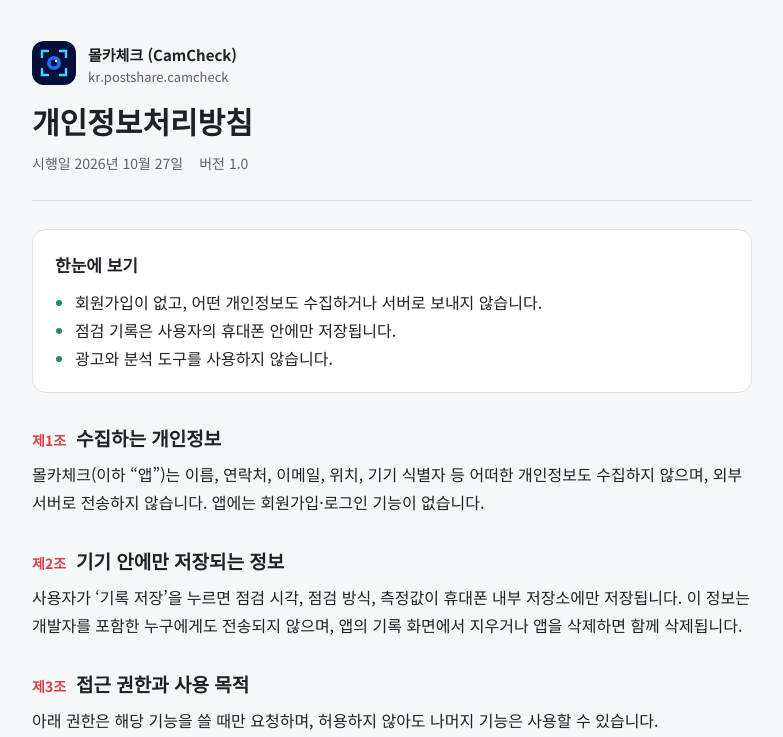
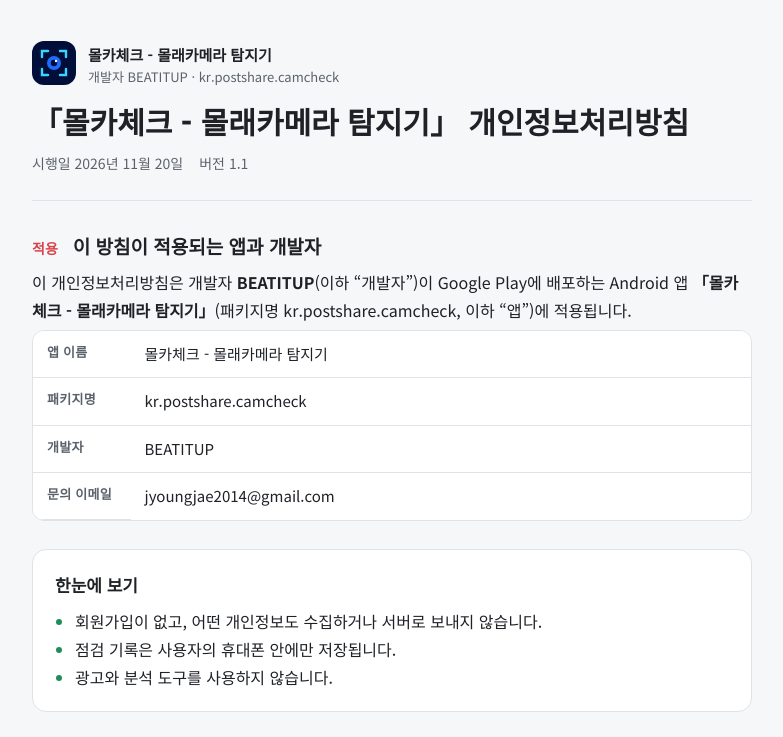
Before and after one commit to FitMe-serverside/camcheck-privacy, a plain HTML site: page index.html in a window 1280 px wide. Shown: the top 737 px of the page, without its empty margins (248-1031 px from the left). Drawn offline with Linux system fonts and the light colour scheme.

Commit message:
Add files via upload

```diff
--- a/index.html
+++ b/index.html
@@ -3,7 +3,7 @@
 <head>
 <meta charset="utf-8">
 <meta name="viewport" content="width=device-width, initial-scale=1">
-<title>몰카체크 개인정보처리방침</title>
+<title>몰카체크 - 몰래카메라 탐지기 개인정보처리방침 (BEATITUP)</title>
 <meta name="description" content="몰카체크(CamCheck) 앱 개인정보처리방침">
 <link rel="stylesheet" href="https://fonts.googleapis.com/css2?family=Noto+Sans+KR:wght@400;500;700;900&display=swap">
 <style>
@@ -35,6 +35,7 @@ h2{font-size:19px;font-weight:700;margin:0;display:flex;gap:10px;align-items:bas
 h2 small{font-size:14px;color:var(--accent);font-weight:700;font-variant-numeric:tabular-nums;min-width:2.2em}
 p,ul{margin:0}
 ul{padding-left:20px}
+.tbl th[scope],.tbl tbody th{color:var(--soft);font-size:13px;width:7.5em;white-space:nowrap}
 .tbl{overflow-x:auto;border:1px solid var(--line);border-radius:12px}
 table{border-collapse:collapse;width:100%;min-width:480px;font-size:15px;background:var(--surface)}
 th,td{text-align:left;padding:10px 14px;border-bottom:1px solid var(--line);vertical-align:top}
@@ -55,11 +56,26 @@ footer{font-size:13px;color:var(--soft);border-top:1px solid var(--line);padding
       <div class="mark" aria-hidden="true">
         <svg width="30" height="30" viewBox="0 0 30 30"><g fill="none" stroke="#38D6FF" stroke-width="2.4" stroke-linecap="round"><path d="M3 9V3h6M21 3h6v6M27 21v6h-6M9 27H3v-6"/></g><circle cx="15" cy="15" r="7" fill="#1F6BFF"/><circle cx="15" cy="15" r="3.2" fill="#010E39"/><circle cx="17" cy="13" r="1.2" fill="#fff"/></svg>
       </div>
-      <div><b>몰카체크 (CamCheck)</b><span>kr.postshare.camcheck</span></div>
+      <div><b>몰카체크 - 몰래카메라 탐지기</b><span>개발자 BEATITUP · kr.postshare.camcheck</span></div>
     </div>
-    <h1>개인정보처리방침</h1>
-    <div class="meta"><span>시행일 2026년 10월 27일</span><span>버전 1.0</span></div>
+    <h1>「몰카체크 - 몰래카메라 탐지기」 개인정보처리방침</h1>
+    <div class="meta"><span>시행일 2026년 11월 20일</span><span>버전 1.1</span></div>
   </header>
+
+  <section>
+    <h2><small>적용</small>이 방침이 적용되는 앱과 개발자</h2>
+    <p>이 개인정보처리방침은 개발자 <strong>BEATITUP</strong>(이하 “개발자”)이 Google Play에 배포하는 Android 앱 <strong>「몰카체크 - 몰래카메라 탐지기」</strong>(패키지명 kr.postshare.camcheck, 이하 “앱”)에 적용됩니다.</p>
+    <div class="tbl">
+      <table>
+        <tbody>
+          <tr><th>앱 이름</th><td>몰카체크 - 몰래카메라 탐지기</td></tr>
+          <tr><th>패키지명</th><td>kr.postshare.camcheck</td></tr>
+          <tr><th>개발자</th><td>BEATITUP</td></tr>
+          <tr><th>문의 이메일</th><td>jyoungjae2014@gmail.com</td></tr>
+        </tbody>
+      </table>
+    </div>
+  </section>
 
   <div class="summary">
     <strong>한눈에 보기</strong>
@@ -72,7 +88,7 @@ footer{font-size:13px;color:var(--soft);border-top:1px solid var(--line);padding
 
   <section>
     <h2><small>제1조</small>수집하는 개인정보</h2>
-    <p>몰카체크(이하 “앱”)는 이름, 연락처, 이메일, 위치, 기기 식별자 등 어떠한 개인정보도 수집하지 않으며, 외부 서버로 전송하지 않습니다. 앱에는 회원가입·로그인 기능이 없습니다.</p>
+    <p>BEATITUP의 앱 「몰카체크 - 몰래카메라 탐지기」는 이름, 연락처, 이메일, 위치, 기기 식별자 등 어떠한 개인정보도 수집하지 않으며, 외부 서버로 전송하지 않습니다. 앱에는 회원가입·로그인 기능이 없습니다.</p>
   </section>
 
   <section>
@@ -123,11 +139,11 @@ footer{font-size:13px;color:var(--soft);border-top:1px solid var(--line);padding
 
   <section>
     <h2><small>제9조</small>문의처</h2>
-    <p>개인정보 관련 문의는 아래 이메일로 보내주세요.</p>
+    <p>개인정보 처리 책임자는 개발자 BEATITUP입니다. 개인정보 처리, 열람 또는 삭제 관련 문의는 아래 이메일로 보내주세요. 이메일 문의에 포함된 정보는 답변 및 요청 처리에만 사용합니다.</p>
     <div class="mail"><code id="email">jyoungjae2014@gmail.com</code><button id="copy" type="button">복사</button></div>
   </section>
 
-  <footer>Privacy Policy · CamCheck does not collect, store on servers, or share any personal data. Scan records stay on the user’s device only. Contact: jyoungjae2014@gmail.com</footer>
+  <footer>Privacy Policy for the Android app “몰카체크 - 몰래카메라 탐지기” (package kr.postshare.camcheck), published on Google Play by the developer BEATITUP. The app does not collect, store on servers, or share any personal data. Scan records stay on the user’s device only. Contact: jyoungjae2014@gmail.com</footer>
 </main>
 
 <script>
```
